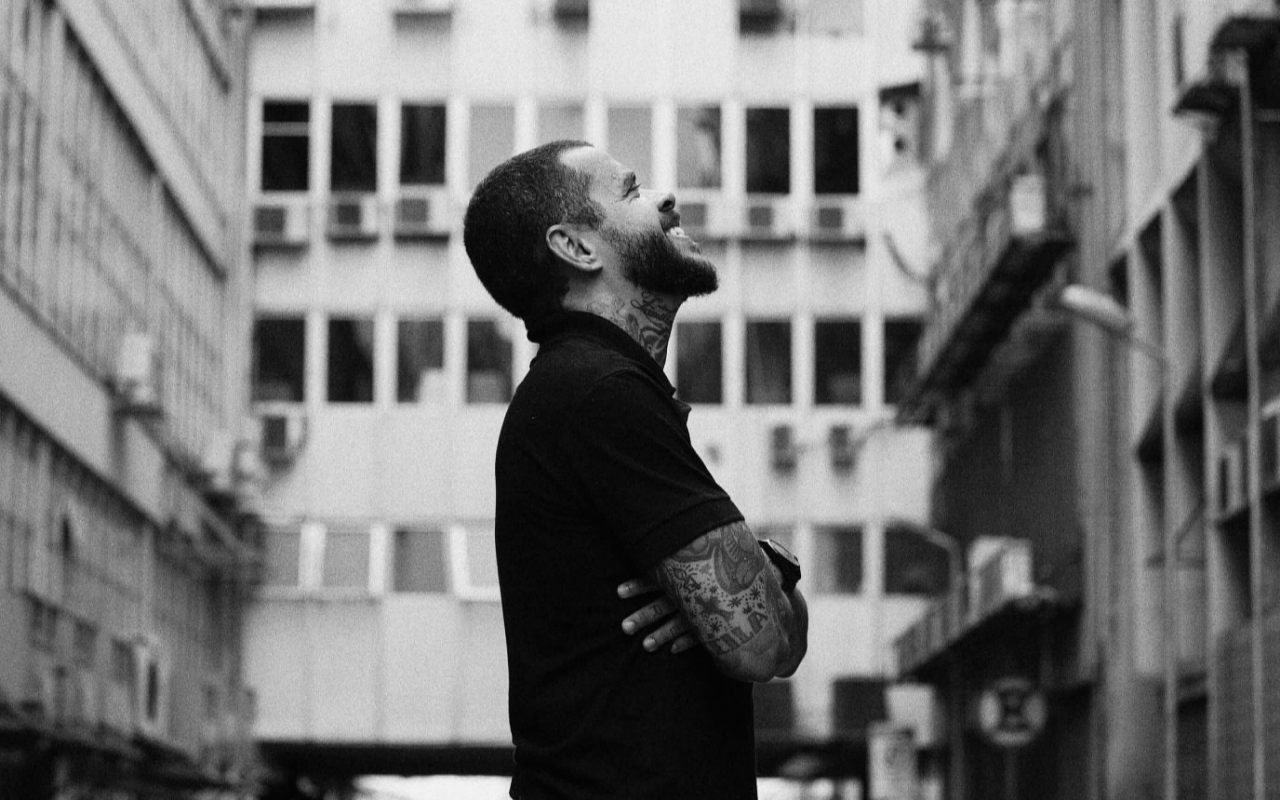
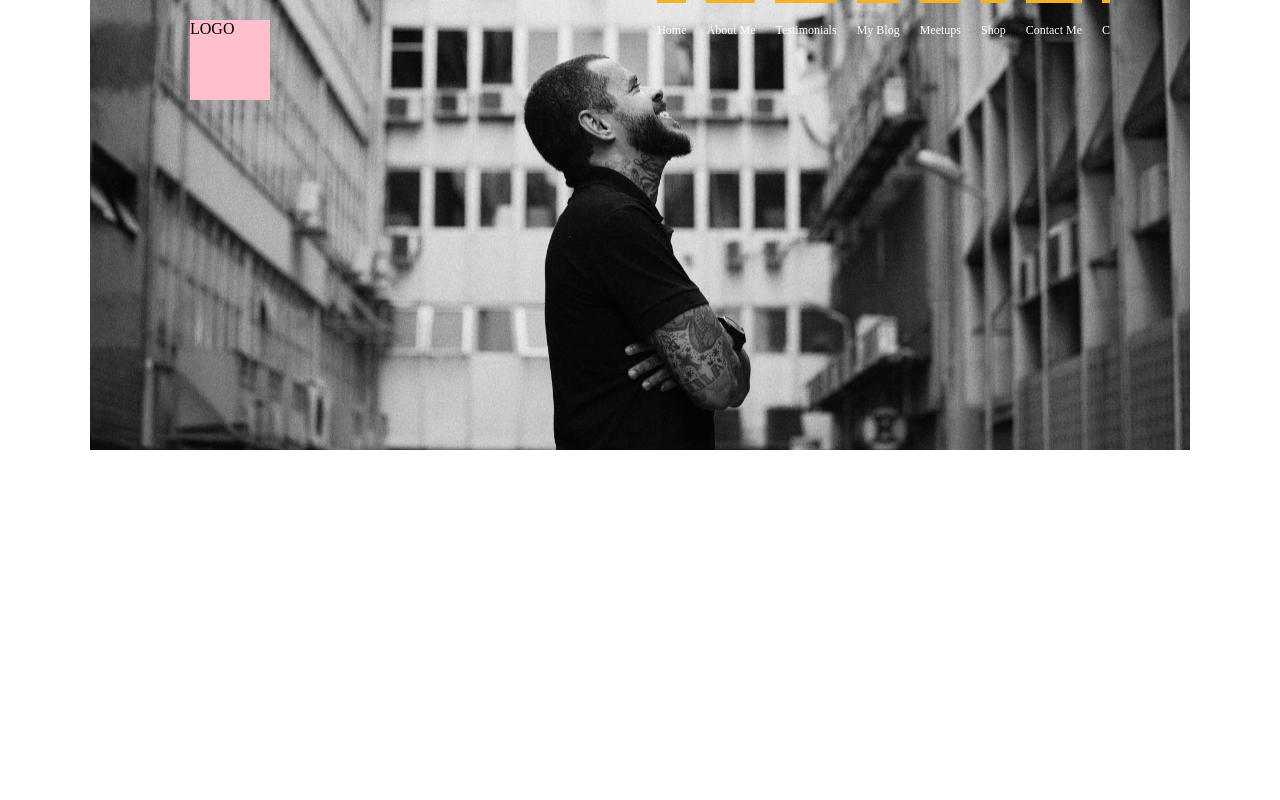
Before and after one commit to AndreaFermo/proj-html-vuejs, a Vue app: page / in a window 1280 px wide. Built offline with nearby package versions, Linux system fonts and the light colour scheme.

Commit message:
logo e navbar

```diff
--- a/src/components/PageHeader.vue
+++ b/src/components/PageHeader.vue
@@ -1,6 +1,19 @@
 <template>
     <div class="container">
-        <nav></nav>
+        <div class="logo-wrapper">LOGO</div>
+        <nav>
+            <ul>
+                <li><a href="#">Home</a></li>
+                <li><a href="#">About Me</a></li>
+                <li><a href="#">Testimonials</a></li>
+                <li><a href="#">My Blog</a></li>
+                <li><a href="#">Meetups</a></li>
+                <li><a href="#">Shop</a></li>
+                <li><a href="#">Contact Me</a></li>
+                <li><a href="#">C</a></li>
+
+            </ul>
+        </nav>
         <div class="jumbotron"></div>
         <div class="jumbotron-right-section"></div>
     </div>
@@ -12,13 +25,49 @@ export default {
 }
 </script>
 <style scoped lang="scss">
+@use '../styles/partials/variables';
+
 .container {
-    height: 800px;
-    width: 100%;
+    height: 450px;
+    width: 1100px;
     margin: auto;
     background-image: url(../assets/images/hero-07-2x.jpg);
     background-size: cover;
     background-repeat: no-repeat;
     background-position: center;
+    position: relative;
+
+    .logo-wrapper {
+        height: 80px;
+        width: 80px;
+        background-color: pink;
+        position: absolute;
+        left: 100px;
+        top: 20px;
+
+    }
+
+    nav {
+        margin-right: 70px;
+
+        ul {
+            list-style: none;
+            display: flex;
+            justify-content: flex-end;
+
+            li {
+                padding: 0px 10px;
+
+                a {
+                    text-decoration: none;
+                    color: variables.$color-white;
+                    font-size: 12px;
+                    padding-top: 20px;
+                    display: block;
+                    border-top: 3px solid variables.$color-saffron;
+                }
+            }
+        }
+    }
 }
 </style>
```
